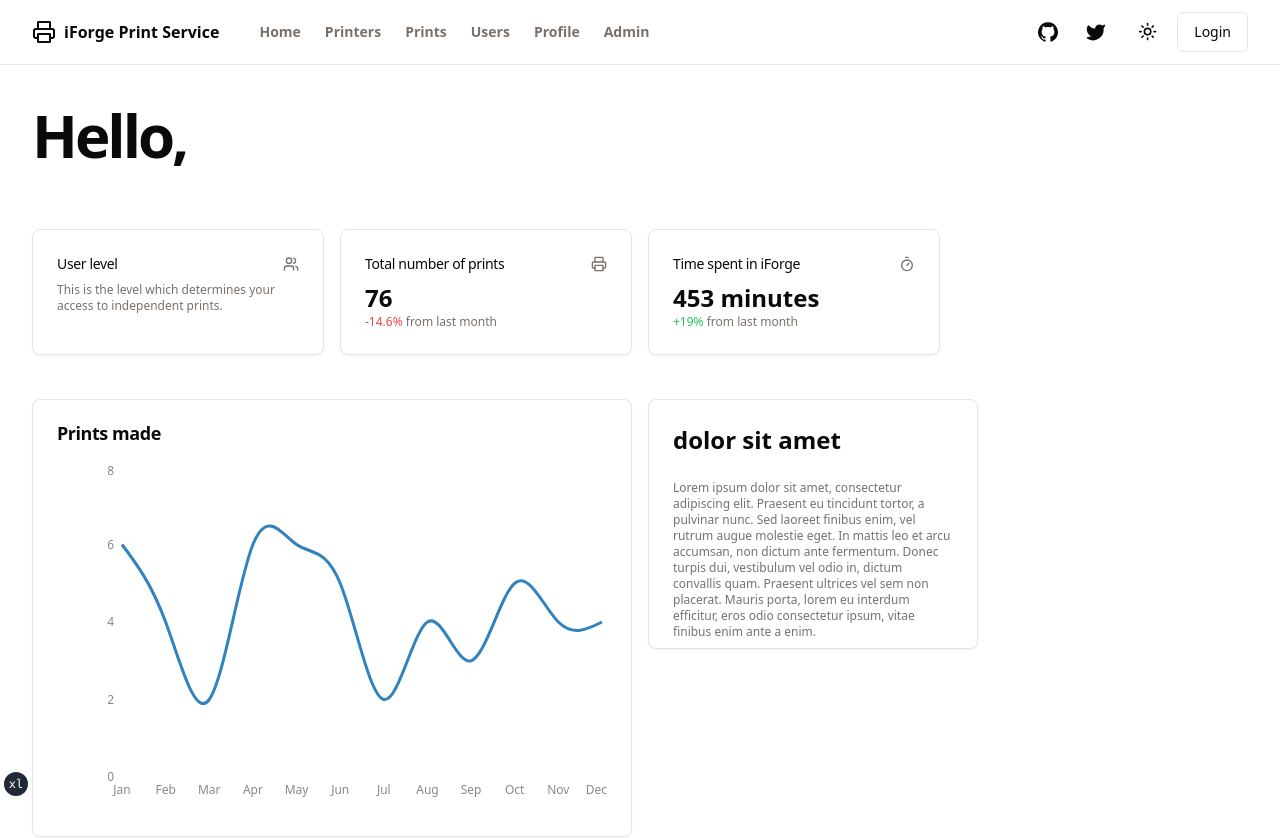
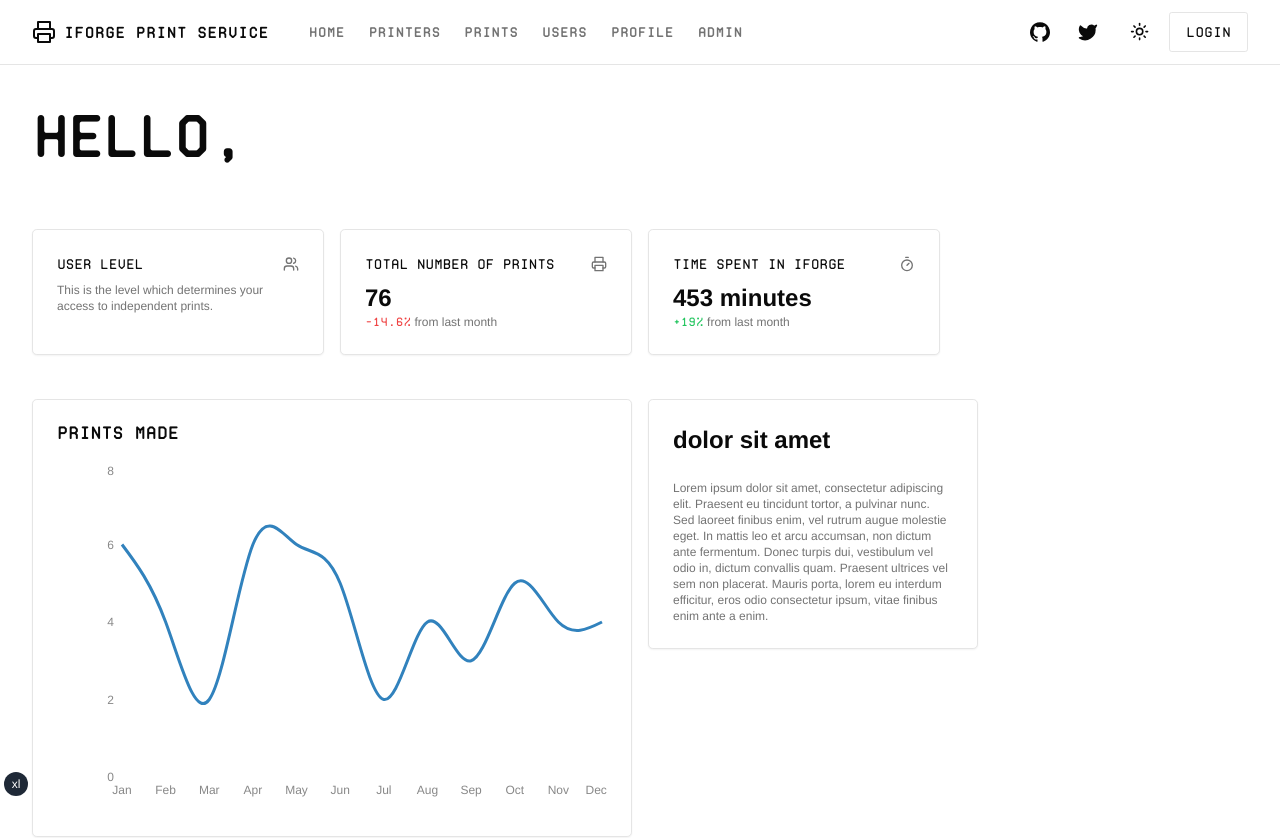
Before and after one commit to iforge-uos/iforge-print-ui, a Next.js app: page /admin in a window 1280 px wide. Shown: the top 838 px of the page. Built offline with nearby package versions, Linux system fonts and the light colour scheme.

Commit message:
feat: new font added + red theming

```diff
--- a/components/auth/user-nav.tsx
+++ b/components/auth/user-nav.tsx
@@ -45,8 +45,8 @@ export function UserNav() {
       <DropdownMenuContent className="w-56" align="end" forceMount>
         <DropdownMenuLabel className="font-normal">
           <div className="flex flex-col space-y-1">
-            <p className="text-sm font-medium leading-none">{user.uid}</p>
-            <p className="text-xs leading-none text-muted-foreground">
+            <p className="font-proto-mono text-sm font-medium leading-none">{user.uid}</p>
+            <p className="font-proto-mono text-xs leading-none text-muted-foreground">
               {user.email}
             </p>
           </div>
--- a/components/main-nav.tsx
+++ b/components/main-nav.tsx
@@ -15,7 +15,7 @@ export function MainNav({ items }: MainNavProps) {
     <div className="flex gap-6 md:gap-10">
       <Link href="/" className="hidden items-center space-x-2 md:flex">
         <Icons.logo className="h-6 w-6" />
-        <span className="hidden font-bold sm:inline-block">
+        <span className="font-proto-mono hidden font-bold sm:inline-block ">
           {siteConfig.name}
         </span>
       </Link>
@@ -28,7 +28,7 @@ export function MainNav({ items }: MainNavProps) {
                   key={index}
                   href={item.href}
                   className={cn(
-                    "flex items-center text-lg font-semibold text-muted-foreground sm:text-sm",
+                    "font-proto-mono flex items-center text-lg font-semibold text-muted-foreground sm:text-sm",
                     item.disabled && "cursor-not-allowed opacity-80"
                   )}
                 >
--- a/components/site-header.tsx
+++ b/components/site-header.tsx
@@ -1,7 +1,6 @@
 "use client"
 
 import Link from "next/link"
-
 import { siteConfig } from "@/config/site"
 import { useAuth } from "@/lib/auth-context"
 import { buttonVariants } from "@/components/ui/button"
--- a/components/ui/button.tsx
+++ b/components/ui/button.tsx
@@ -4,7 +4,7 @@ import { VariantProps, cva } from "class-variance-authority"
 import { cn } from "@/lib/utils"
 
 const buttonVariants = cva(
-  "inline-flex items-center justify-center rounded-md text-sm font-medium transition-colors focus-visible:outline-none focus-visible:ring-2 focus-visible:ring-ring focus-visible:ring-offset-2 disabled:opacity-50 disabled:pointer-events-none ring-offset-background",
+  "font-proto-mono inline-flex items-center justify-center rounded-md text-sm font-medium transition-colors focus-visible:outline-none focus-visible:ring-2 focus-visible:ring-ring focus-visible:ring-offset-2 disabled:opacity-50 disabled:pointer-events-none ring-offset-background",
   {
     variants: {
       variant: {
--- a/styles/globals.css
+++ b/styles/globals.css
@@ -2,77 +2,86 @@
 @tailwind components;
 @tailwind utilities;
 
+
+@font-face {
+  font-family: "Proto Mono";
+  src: url('../public/fonts/protomono/Proto\ Mono\ Regular.ttf');
+  font-weight: normal;
+  font-style: normal;
+}
+
+@font-face {
+  font-family: "Proto Mono";
+  src: url('../public/fonts/protomono/Proto\ Mono\ Semi\ Bold.ttf');
+  font-weight: bold;
+  font-style: normal;
+}
+
+
+
 @layer base {
   :root {
     --background: 0 0% 100%;
-    --foreground: 20 14.3% 4.1%;
-
-    --muted: 60 4.8% 95.9%;
-    --muted-foreground: 25 5.3% 44.7%;
-
+    --foreground: 0 0% 3.9%;
+    --card: 0 0% 100%;
+    --card-foreground: 0 0% 3.9%;
     --popover: 0 0% 100%;
-    --popover-foreground: 20 14.3% 4.1%;
-
-    --card: 0 0% 100%;
-    --card-foreground: 20 14.3% 4.1%;
-
-    --border: 20 5.9% 90%;
-    --input: 20 5.9% 90%;
-
-    --primary: 24 9.8% 10%;
-    --primary-foreground: 60 9.1% 97.8%;
-
-    --secondary: 60 4.8% 95.9%;
-    --secondary-foreground: 24 9.8% 10%;
-
-    --accent: 60 4.8% 95.9%;
-    --accent-foreground: 24 9.8% 10%;
-
+    --popover-foreground: 0 0% 3.9%;
+    --primary: 0 72.2% 50.6%;
+    --primary-foreground: 0 85.7% 97.3%;
+    --secondary: 0 0% 96.1%;
+    --secondary-foreground: 0 0% 9%;
+    --muted: 0 0% 96.1%;
+    --muted-foreground: 0 0% 45.1%;
+    --accent: 0 0% 96.1%;
+    --accent-foreground: 0 0% 9%;
     --destructive: 0 84.2% 60.2%;
-    --destructive-foreground: 60 9.1% 97.8%;
-
-    --ring: 24 5.4% 63.9%;
-
-    --radius: 0.5rem;
+    --destructive-foreground: 0 0% 98%;
+    --border: 0 0% 89.8%;
+    --input: 0 0% 89.8%;
+    --ring: 0 72.2% 50.6%;
+    --radius: 0.3rem;
   }
 
   .dark {
-    --background: 20 14.3% 4.1%;
-    --foreground: 60 9.1% 97.8%;
-
-    --muted: 12 6.5% 15.1%;
-    --muted-foreground: 24 5.4% 63.9%;
-
-    --popover: 20 14.3% 4.1%;
-    --popover-foreground: 60 9.1% 97.8%;
-
-    --card: 20 14.3% 4.1%;
-    --card-foreground: 60 9.1% 97.8%;
-
-    --border: 12 6.5% 15.1%;
-    --input: 12 6.5% 15.1%;
-
-    --primary: 60 9.1% 97.8%;
-    --primary-foreground: 24 9.8% 10%;
-
-    --secondary: 12 6.5% 15.1%;
-    --secondary-foreground: 60 9.1% 97.8%;
-
-    --accent: 12 6.5% 15.1%;
-    --accent-foreground: 60 9.1% 97.8%;
-
+    --background: 0 0% 3.9%;
+    --foreground: 0 0% 98%;
+    --card: 0 0% 3.9%;
+    --card-foreground: 0 0% 98%;
+    --popover: 0 0% 3.9%;
+    --popover-foreground: 0 0% 98%;
+    --primary: 0 72.2% 50.6%;
+    --primary-foreground: 0 85.7% 97.3%;
+    --secondary: 0 0% 14.9%;
+    --secondary-foreground: 0 0% 98%;
+    --muted: 0 0% 14.9%;
+    --muted-foreground: 0 0% 63.9%;
+    --accent: 0 0% 14.9%;
+    --accent-foreground: 0 0% 98%;
     --destructive: 0 62.8% 30.6%;
-    --destructive-foreground: 0 85.7% 97.3%;
-
-    --ring: 12 6.5% 15.1%;
+    --destructive-foreground: 0 0% 98%;
+    --border: 0 0% 14.9%;
+    --input: 0 0% 14.9%;
+    --ring: 0 72.2% 50.6%;
   }
 }
+
 
 @layer base {
   * {
     @apply border-border;
+    font-family: Helvetica, sans-serif;
+  }
+  h1, h2, h3, h4, h5, h6, th, button, span {
+    font-family: 'Proto Mono', monospace;
   }
   body {
     @apply bg-background text-foreground;
   }
 }
+
+@layer utilities {
+  .font-proto-mono {
+    font-family: 'Proto Mono', monospace;
+  }
+}
```
Also changed, not shown: public/fonts/protomono/Proto Mono Regular.ttf (added), public/fonts/protomono/Proto Mono Semi Bold.ttf (added).
